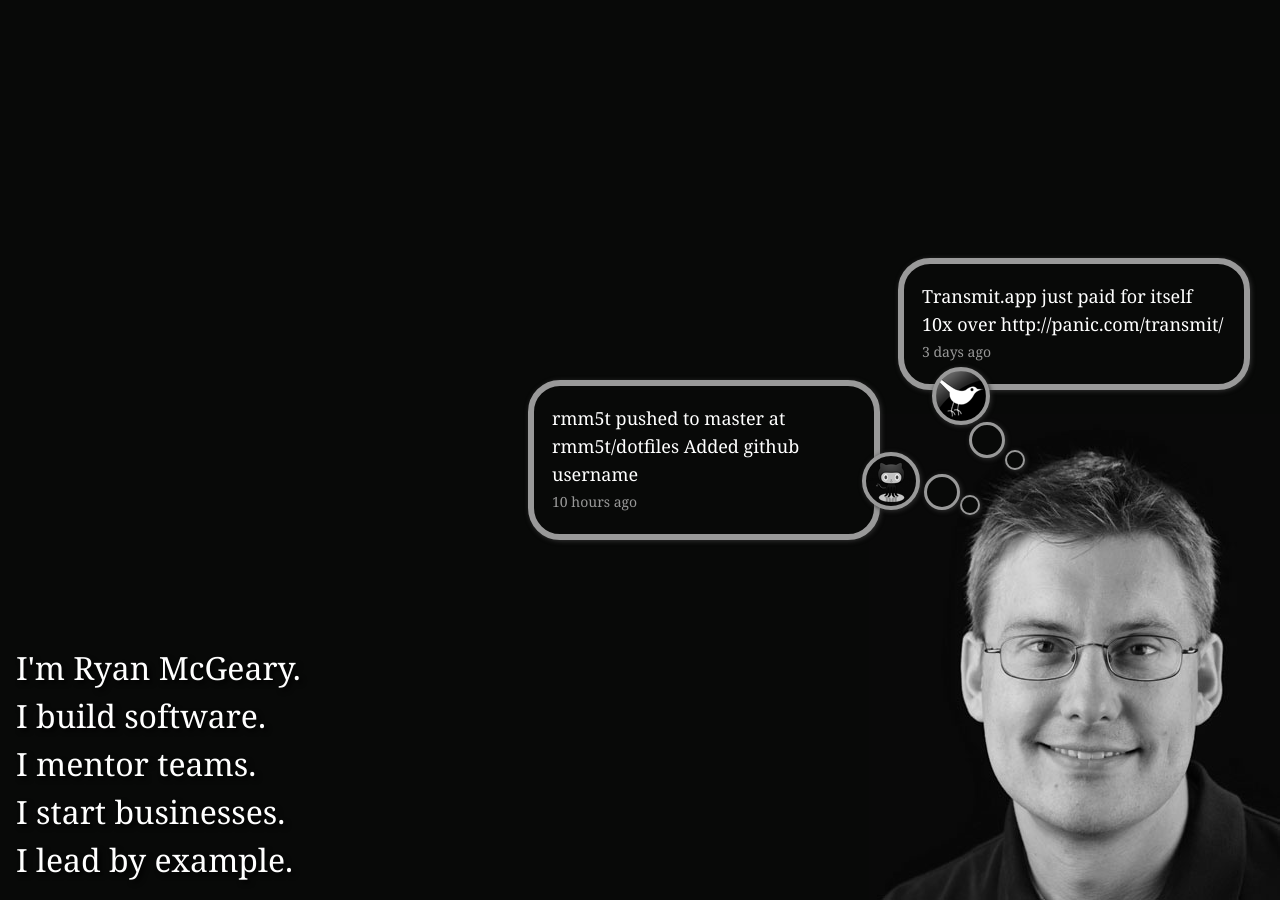
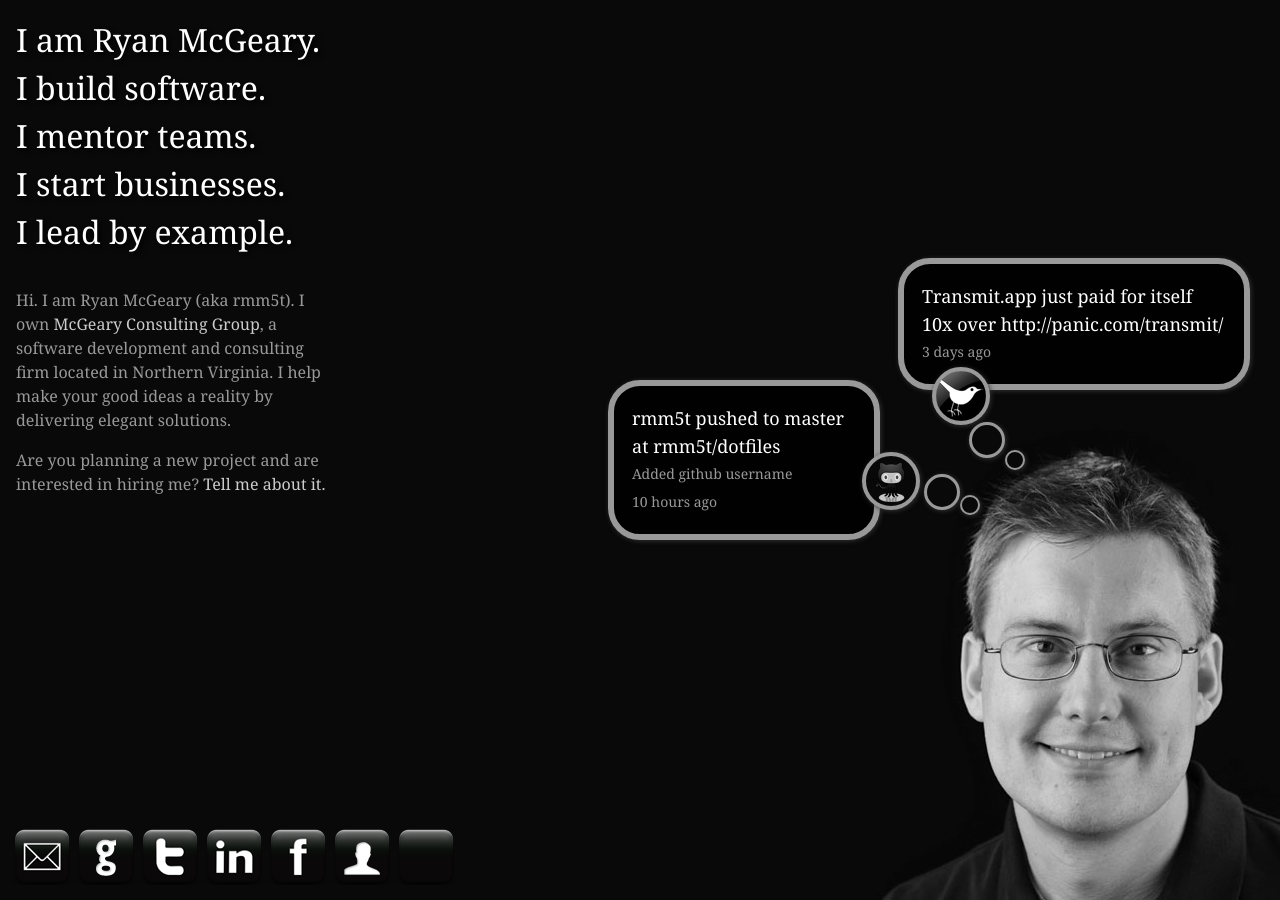
Before and after one commit to rmm5t/ryan.mcgeary.org, a Jekyll site: the page built from index.html, in a window 1280 px wide. Built offline with Jekyll 4.4.1, drawn with Linux system fonts in a browser that asks for light colours; nearby versions of some CDN libraries.

Commit message:
New styling; additional details

```diff
--- a/index.html
+++ b/index.html
@@ -4,35 +4,58 @@ title: Ryan McGeary
 section: home
 ---
 <img id="mugshot" src="/images/ryan.mcgeary.jpg" />
+
 <div id="welcome">
-  <p>I'm Ryan McGeary.</p>
-  <p>I build software.</p>
-  <p>I mentor teams.</p>
-  <p>I start businesses.</p>
-  <p>I lead by example.</p>
+  <h1><a href="/">I am Ryan McGeary.</a></h1>
+  <h2>I build software.</h2>
+  <h2>I mentor teams.</h2>
+  <h2>I start businesses.</h2>
+  <h2>I lead by example.</h2>
+</div>
+
+<div id="bio">
+  <p>
+    Hi. I am Ryan McGeary (aka rmm5t).  I
+    own <a href="http://mcgearygroup.com">McGeary Consulting Group</a>, a
+    software development and consulting firm located in Northern Virginia.  I
+    help make your good ideas a reality by delivering elegant solutions.
+  </p>
+  <p>
+    Are you planning a new project and are interested in hiring me?  <a href="mailto:TODO@OBFUSCATE-ME">Tell me about it.</a>
+  </p>
+</div>
+
+<div id="social">
+  <a class="button email" href="mailto:TODO@OBFUSCATE-ME">Email</a>
+  <a class="button github" href="http://github.com/rmm5t">GitHub</a>
+  <a class="button twitter" href="http://twitter.com/rmm5t">Twitter</a>
+  <a class="button linkedin" href="http://www.linkedin.com/in/ryanmcgeary">LinkedIn</a>
+  <a class="button facebook" href="http://www.facebook.com/ryan.mcgeary">Facebook</a>
+  <a class="button claimid" href="http://claimid.com/rmm5t">ClaimID</a>
+  <a class="button workingwithrails" href="http://workingwithrails.com/person/7397-ryan-mcgeary">Working With Rails</a>
 </div>
 
 <div id="twitter_bubble">
-  <div class="bubble4">
+  <div class="bubble bubble4">
     <div class="content">
-      Transmit.app just paid for itself 10x over http://panic.com/transmit/
+      <div class="message">Transmit.app just paid for itself 10x over http://panic.com/transmit/</div>
       <div class="info">3 days ago</div>
     </div>
   </div>
-  <div class="bubble1"></div>
-  <div class="bubble2"></div>
-  <div class="bubble3"></div>
+  <div class="bubble bubble1"></div>
+  <div class="bubble bubble2"></div>
+  <a class="bubble bubble3" href="http://twitter.com/rmm5t">Twitter</a>
 </div>
 
 <div id="github_bubble">
-  <div class="bubble4">
+  <div class="bubble bubble4">
     <div class="content">
-      rmm5t pushed to master at rmm5t/dotfiles
-      Added github username
+      <div class="message">rmm5t pushed to master at rmm5t/dotfiles</div>
+      <div class="info">Added github username</div>
       <div class="info">10 hours ago</div>
     </div>
   </div>
-  <div class="bubble1"></div>
-  <div class="bubble2"></div>
-  <div class="bubble3"></div>
+  <div class="bubble bubble1"></div>
+  <div class="bubble bubble2"></div>
+  <a class="bubble bubble3" href="http://github.com/rmm5t">GitHub</a>
 </div>
--- a/stylesheets/screen.css
+++ b/stylesheets/screen.css
@@ -58,25 +58,130 @@ a img {
   border: none;
 }
 
-/* line 10, ../_sass/screen.sass */
+/* line 11, ../_sass/screen.sass */
 body {
   background-color: #080908;
   color: white;
   font-family: Georgia, serif;
 }
 
-/* line 15, ../_sass/screen.sass */
-#welcome {
+/* line 16, ../_sass/screen.sass */
+#social {
   position: fixed;
   bottom: 0;
   left: 0;
+  margin: 10px;
+}
+/* line 21, ../_sass/screen.sass */
+#social a.button {
+  display: block;
+  float: left;
+  width: 64px;
+  height: 64px;
+}
+/* line 25, ../_sass/screen.sass */
+#social .email {
+  text-indent: -9999em;
+  overflow: hidden;
+  text-align: left;
+  background-image: url('/images/mail-button.png?1283259361');
+  background-repeat: no-repeat;
+  background-position: 50% 50%;
+}
+/* line 27, ../_sass/screen.sass */
+#social .github {
+  text-indent: -9999em;
+  overflow: hidden;
+  text-align: left;
+  background-image: url('/images/github-button.png?1283265556');
+  background-repeat: no-repeat;
+  background-position: 50% 50%;
+}
+/* line 29, ../_sass/screen.sass */
+#social .twitter {
+  text-indent: -9999em;
+  overflow: hidden;
+  text-align: left;
+  background-image: url('/images/twitter-button.png?1283259332');
+  background-repeat: no-repeat;
+  background-position: 50% 50%;
+}
+/* line 31, ../_sass/screen.sass */
+#social .linkedin {
+  text-indent: -9999em;
+  overflow: hidden;
+  text-align: left;
+  background-image: url('/images/linkedin-button.png?1283259315');
+  background-repeat: no-repeat;
+  background-position: 50% 50%;
+}
+/* line 33, ../_sass/screen.sass */
+#social .facebook {
+  text-indent: -9999em;
+  overflow: hidden;
+  text-align: left;
+  background-image: url('/images/facebook-button.png?1283262635');
+  background-repeat: no-repeat;
+  background-position: 50% 50%;
+}
+/* line 35, ../_sass/screen.sass */
+#social .claimid {
+  text-indent: -9999em;
+  overflow: hidden;
+  text-align: left;
+  background-image: url('/images/claimid-button.png?1283262336');
+  background-repeat: no-repeat;
+  background-position: 50% 50%;
+}
+/* line 37, ../_sass/screen.sass */
+#social .workingwithrails {
+  text-indent: -9999em;
+  overflow: hidden;
+  text-align: left;
+  background-image: url('/images/blank-button.png?1283264259');
+  background-repeat: no-repeat;
+  background-position: 50% 50%;
+}
+
+/* line 40, ../_sass/screen.sass */
+#welcome {
+  margin: 0.5em;
   font-size: 32px;
   line-height: 1.5;
-  margin: 0.5em;
   text-shadow: black 3px 3px 5px;
 }
+/* line 45, ../_sass/screen.sass */
+#welcome a {
+  color: inherit;
+  text-decoration: none;
+}
+/* line 4, ../../../../../.rvm/gems/ruby-1.9.2-p0/gems/compass-0.10.2/frameworks/compass/stylesheets/compass/utilities/links/_hover-link.scss */
+#welcome a:hover {
+  text-decoration: underline;
+}
 
-/* line 24, ../_sass/screen.sass */
+/* line 49, ../_sass/screen.sass */
+#bio {
+  width: 320px;
+  margin: 2em 1em 9em 1em;
+  line-height: 1.5;
+  color: #999999;
+}
+/* line 54, ../_sass/screen.sass */
+#bio p {
+  margin-top: 1em;
+}
+/* line 56, ../_sass/screen.sass */
+#bio a {
+  color: #cccccc;
+  text-decoration: none;
+}
+/* line 4, ../../../../../.rvm/gems/ruby-1.9.2-p0/gems/compass-0.10.2/frameworks/compass/stylesheets/compass/utilities/links/_hover-link.scss */
+#bio a:hover {
+  text-decoration: underline;
+}
+
+/* line 60, ../_sass/screen.sass */
 #mugshot {
   display: block;
   position: fixed;
@@ -85,14 +190,15 @@ body {
   right: 0;
 }
 
-/* line 31, ../_sass/screen.sass */
+/* line 67, ../_sass/screen.sass */
 #twitter_bubble, #github_bubble {
   position: fixed;
   width: 400px;
   height: 200px;
 }
-/* line 34, ../_sass/screen.sass */
-#twitter_bubble .bubble1, #twitter_bubble .bubble2, #twitter_bubble .bubble3, #twitter_bubble .bubble4, #github_bubble .bubble1, #github_bubble .bubble2, #github_bubble .bubble3, #github_bubble .bubble4 {
+/* line 70, ../_sass/screen.sass */
+#twitter_bubble .bubble, #github_bubble .bubble {
+  display: block;
   position: absolute;
   border: 4px solid #999999;
   -moz-box-shadow: #333333 1px 1px 5px;
@@ -100,10 +206,10 @@ body {
   -o-box-shadow: #333333 1px 1px 5px;
   box-shadow: #333333 1px 1px 5px;
 }
-/* line 38, ../_sass/screen.sass */
+/* line 75, ../_sass/screen.sass */
 #twitter_bubble .bubble1, #github_bubble .bubble1 {
+  border: 2px solid #999999;
   background-color: #080908;
-  border: 2px solid #999999;
   width: 16px;
   height: 16px;
   -moz-border-radius: 10px;
@@ -113,10 +219,10 @@ body {
   -khtml-border-radius: 10px;
   border-radius: 10px;
 }
-/* line 43, ../_sass/screen.sass */
+/* line 80, ../_sass/screen.sass */
 #twitter_bubble .bubble2, #github_bubble .bubble2 {
+  border: 3px solid #999999;
   background-color: #080908;
-  border: 3px solid #999999;
   width: 30px;
   height: 30px;
   -moz-border-radius: 18px;
@@ -126,9 +232,10 @@ body {
   -khtml-border-radius: 18px;
   border-radius: 18px;
 }
-/* line 48, ../_sass/screen.sass */
+/* line 85, ../_sass/screen.sass */
 #twitter_bubble .bubble3, #github_bubble .bubble3 {
   border: 4px solid #999999;
+  background-color: #080908;
   width: 50px;
   height: 50px;
   -moz-border-radius: 29px;
@@ -138,9 +245,10 @@ body {
   -khtml-border-radius: 29px;
   border-radius: 29px;
 }
-/* line 52, ../_sass/screen.sass */
+/* line 90, ../_sass/screen.sass */
 #twitter_bubble .bubble4, #github_bubble .bubble4 {
   border: 6px solid #999999;
+  background-color: rgba(0, 0, 0, 0.8);
   width: 340px;
   height: auto;
   -moz-border-radius: 32px;
@@ -150,73 +258,83 @@ body {
   -khtml-border-radius: 32px;
   border-radius: 32px;
 }
-/* line 56, ../_sass/screen.sass */
+/* line 95, ../_sass/screen.sass */
 #twitter_bubble .content, #github_bubble .content {
   padding: 18px;
   font-size: 18px;
   line-height: 1.556;
 }
-/* line 60, ../_sass/screen.sass */
+/* line 99, ../_sass/screen.sass */
 #twitter_bubble .content .info, #github_bubble .content .info {
   font-size: 14px;
   line-height: 2;
   color: #999999;
 }
 
-/* line 65, ../_sass/screen.sass */
+/* line 104, ../_sass/screen.sass */
 #twitter_bubble {
   bottom: 430px;
   right: 0px;
 }
-/* line 68, ../_sass/screen.sass */
+/* line 107, ../_sass/screen.sass */
 #twitter_bubble .bubble1 {
   bottom: 0;
   right: 255px;
 }
-/* line 71, ../_sass/screen.sass */
+/* line 110, ../_sass/screen.sass */
 #twitter_bubble .bubble2 {
   bottom: 12px;
   right: 275px;
 }
-/* line 74, ../_sass/screen.sass */
+/* line 113, ../_sass/screen.sass */
 #twitter_bubble .bubble3 {
   bottom: 45px;
   right: 290px;
-  background-color: #080908;
   background-image: url(../images/twitter-bubble.png);
+  text-indent: -9999em;
+  overflow: hidden;
+  text-align: left;
+  background-image: url('/images/twitter-bubble.png?1283259304');
+  background-repeat: no-repeat;
+  background-position: 50% 50%;
 }
-/* line 79, ../_sass/screen.sass */
+/* line 118, ../_sass/screen.sass */
 #twitter_bubble .bubble4 {
   bottom: 80px;
   right: 30px;
-  background-color: #080908;
 }
 
-/* line 84, ../_sass/screen.sass */
+/* line 122, ../_sass/screen.sass */
 #github_bubble {
   bottom: 260px;
   right: 300px;
 }
-/* line 87, ../_sass/screen.sass */
+/* line 125, ../_sass/screen.sass */
 #github_bubble .bubble1 {
   bottom: 125px;
   right: 0;
 }
-/* line 90, ../_sass/screen.sass */
+/* line 128, ../_sass/screen.sass */
 #github_bubble .bubble2 {
   bottom: 130px;
   right: 20px;
 }
-/* line 93, ../_sass/screen.sass */
+/* line 131, ../_sass/screen.sass */
 #github_bubble .bubble3 {
   bottom: 130px;
   right: 60px;
-  background-color: #080908;
   background-image: url(../images/github-bubble.png);
+  text-indent: -9999em;
+  overflow: hidden;
+  text-align: left;
+  background-image: url('/images/Github-bubble.png?1283224655');
+  background-repeat: no-repeat;
+  background-position: 50% 50%;
 }
-/* line 98, ../_sass/screen.sass */
+/* line 136, ../_sass/screen.sass */
 #github_bubble .bubble4 {
   bottom: 100px;
   right: 100px;
-  background-color: #080908;
+  width: 260px;
+  height: auto;
 }
```
Also changed, not shown: _sass/screen.sass (+48 -10 lines).
